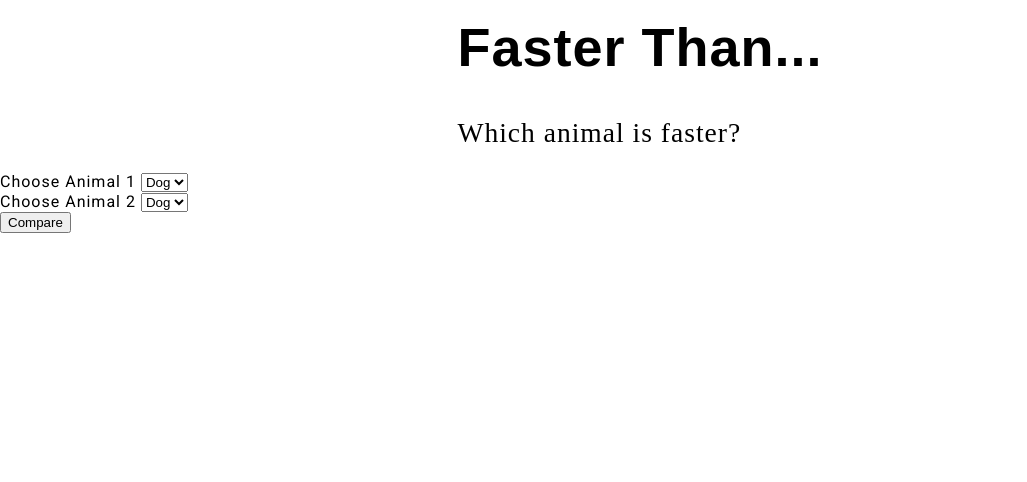
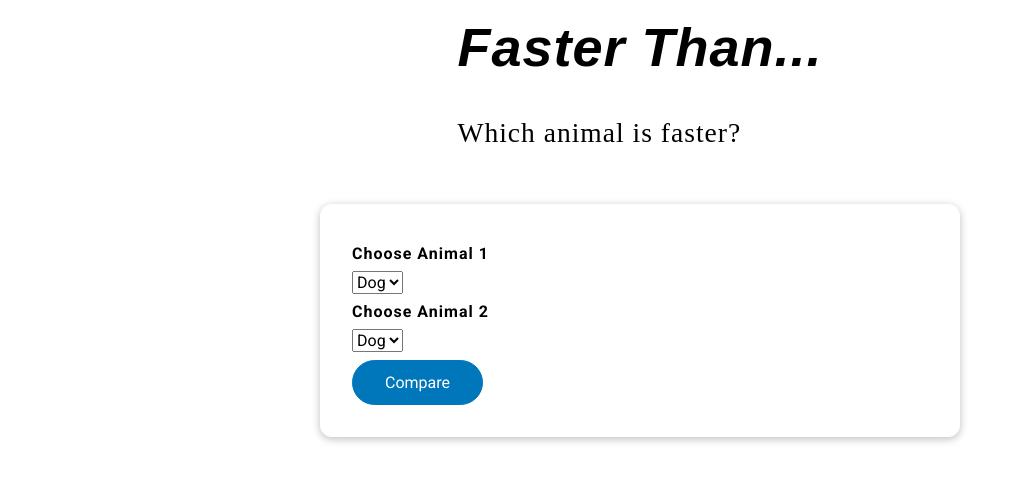
Before and after one commit to gmcln-rct/faster-than, a Vue app: page / in a window 1280 px wide. Shown: the top 482 px of the page, without its empty margins (0-1027 px from the left). Built offline with nearby package versions, Linux system fonts and the light colour scheme; a web font is replaced by a local one.

Commit message:
Work on selctor section

```diff
--- a/src/components/TheHeader.vue
+++ b/src/components/TheHeader.vue
@@ -40,11 +40,11 @@ a.router-link-active {
 h1 {
   margin: 0;
   padding: 2vmin 0;
-  font-family: apotek-extended, sans-serif;
+  font-family: bilo, sans-serif;
 
   font-weight: 700;
 
-  font-style: normal;
+  font-style: italic;
   font-size: calc(48px + (56 - 48) * ((100vw - 300px) / (1600 - 300)));
 }
 
--- a/src/components/TheSelector.vue
+++ b/src/components/TheSelector.vue
@@ -34,3 +34,67 @@ export default {
   }
 };
 </script>
+
+<style scoped>
+form {
+  margin: 2rem auto;
+  max-width: 40rem;
+  border-radius: 12px;
+  box-shadow: 0 2px 8px rgba(0, 0, 0, 0.26);
+  padding: 2rem;
+  background-color: #ffffff;
+}
+
+.form-control {
+  margin: 0.5rem 0;
+}
+
+label {
+  font-weight: bold;
+}
+
+h2 {
+  font-size: 1rem;
+  margin: 0.5rem 0;
+}
+
+input,
+select {
+  display: block;
+  width: 100%;
+  font: inherit;
+  margin-top: 0.5rem;
+}
+
+select {
+  width: auto;
+}
+
+input[type='checkbox'],
+input[type='radio'] {
+  display: inline-block;
+  width: auto;
+  margin-right: 1rem;
+}
+
+input[type='checkbox'] + label,
+input[type='radio'] + label {
+  font-weight: normal;
+}
+
+button {
+  font: inherit;
+  border: 1px solid #0076bb;
+  background-color: #0076bb;
+  color: white;
+  cursor: pointer;
+  padding: 0.75rem 2rem;
+  border-radius: 30px;
+}
+
+button:hover,
+button:active {
+  border-color: #002350;
+  background-color: #002350;
+}
+</style>
```
